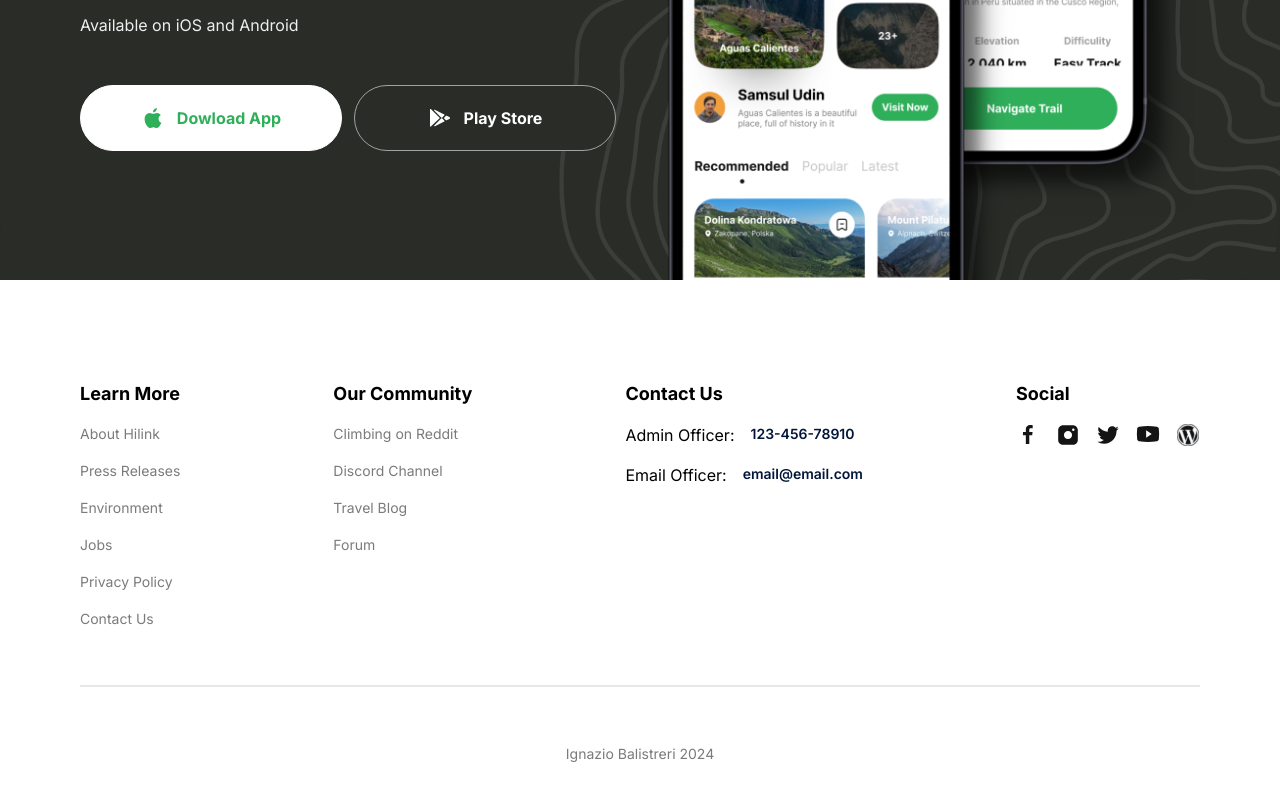
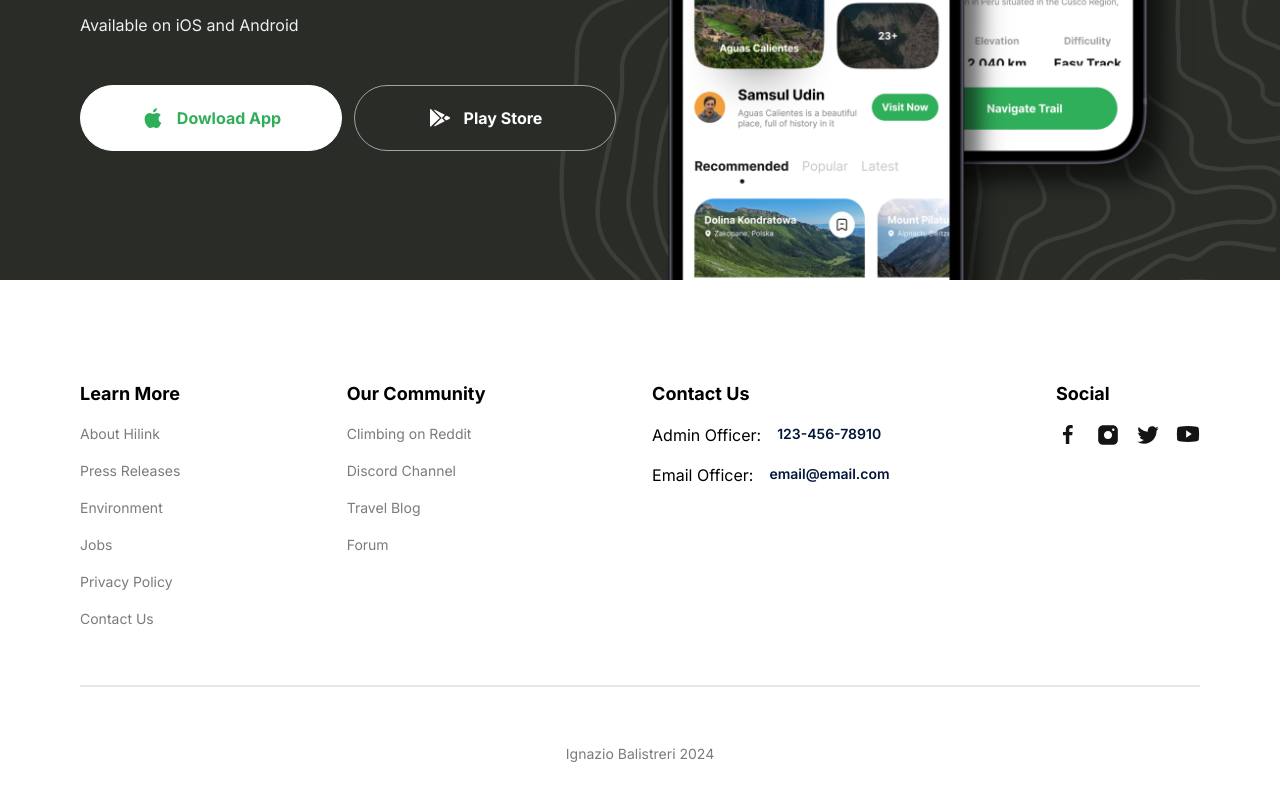
Before and after one commit to Ignazio-00/UI-UX-Responsive-Camping-Companion, a Next.js app: page / in a window 1280 px wide. Shown: the part 4455-5255 px from the top of the page. Built offline with nearby package versions, Linux system fonts and the light colour scheme.

Commit message:
Fix: Footer section again and remove image

```diff
--- a/constants/index.ts
+++ b/constants/index.ts
@@ -76,11 +76,5 @@ export const FOOTER_CONTACT_INFO = {
 
 export const SOCIALS = {
   title: "Social",
-  links: [
-    "/facebook.svg",
-    "/instagram.svg",
-    "/twitter.svg",
-    "/youtube.svg",
-    "/wordpress.svg",
-  ],
+  links: ["/facebook.svg", "/instagram.svg", "/twitter.svg", "/youtube.svg"],
 };
```
